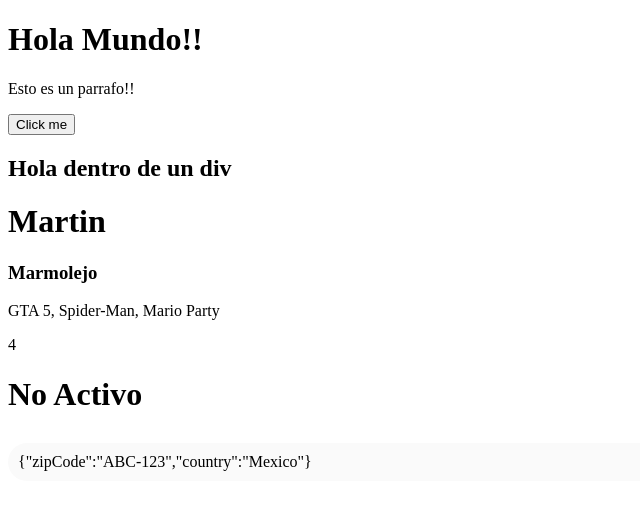
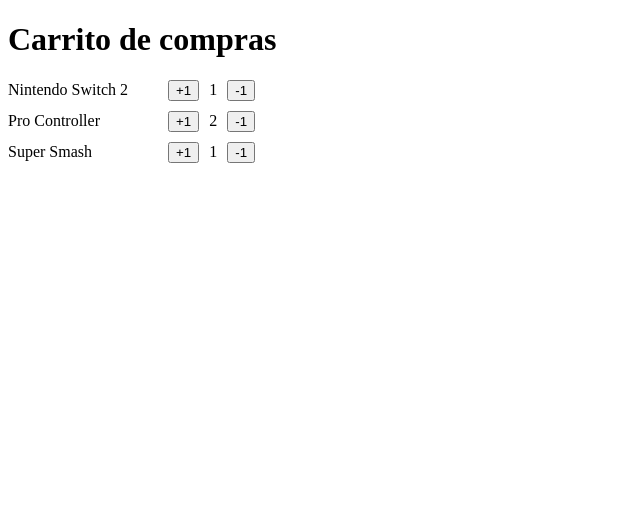
Before and after one commit to MartinMarmoolej/First-Steps---React, a React (Vite) app: page / in a window 1280 px wide. Shown: the top 510 px of the page, without its empty margins (0-640 px from the left). Built offline with nearby package versions, Linux system fonts and the light colour scheme.

Commit message:
Se trabajo con propiedades de componentes

```diff
--- a/src/FirstStepsApp.tsx
+++ b/src/FirstStepsApp.tsx
@@ -1,16 +1,13 @@
+import { ItemCounter } from "./shopping-cart/ItemCounterList";
 
+export function FirstStepsApp() {
+    return (
+        <>
+            <h1>Carrito de compras</h1>
 
-export function FirstStepsApp(){
-    return (
-    <>
-        <h1>Hola Mundo!!</h1>
-        <p>Esto es un parrafo!!</p>
-
-        <button>Click me</button>
-
-        <div>
-        <h2>Hola dentro de un div</h2>
-        </div>
-    </>
+            <ItemCounter name="Nintendo Switch 2" quantity={1} />
+            <ItemCounter name="Pro Controller" quantity={2} />
+            <ItemCounter name="Super Smash" quantity={1} />
+        </>
     );
 }
--- a/src/main.tsx
+++ b/src/main.tsx
@@ -6,8 +6,8 @@
 createRoot(document.getElementById('root')!).render(
   <StrictMode>
 
-   <FirstStepsApp />
-   <MyAwsomeApp />
+    <FirstStepsApp />
+    {/* <MyAwsomeApp /> */}
 
   </StrictMode>
 );
--- /dev/null
+++ b/src/shopping-cart/ItemCounterList.tsx
@@ -0,0 +1,25 @@
+
+interface Props {
+    name: string;
+    quantity?: number;
+}
+
+export const ItemCounter = ({ name, quantity }: Props) => {
+    return (
+        <section style={{
+            display: "flex",
+            alignItems: "center",
+            gap: 10,
+            marginTop: 10,
+        }}
+        >
+            <span style={{
+                width: 150,
+            }}
+            >{name}</span>
+            <button>+1</button>
+            <span>{quantity}</span>
+            <button>-1</button>
+        </section>
+    );
+};
```
